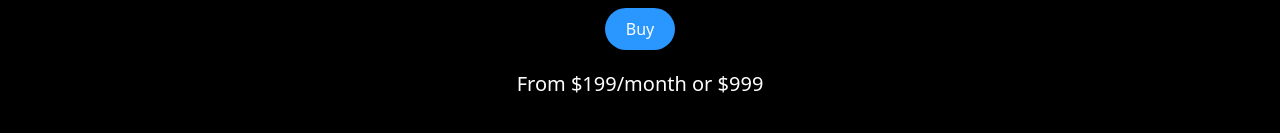
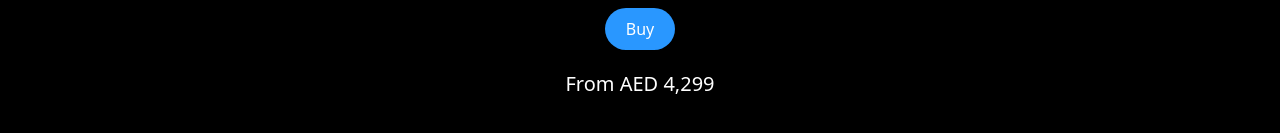
Before and after one commit to adityashibu/GSAP_Three-Scrapped, a React (Vite) app: page / in a window 1280 px wide. Shown: the part 671-804 px from the top of the page. Built offline with nearby package versions, Linux system fonts and the light colour scheme.

Commit message:
Updated hero content

```diff
--- a/src/components/Hero.jsx
+++ b/src/components/Hero.jsx
@@ -43,7 +43,7 @@ const Hero = () => {
                 className="flex flex-col items-center opacity-0 translate-y-20"
             >
                 <a href="#highlights" className="btn">Buy</a>
-                <p className="font-normal text-xl">From $199/month or $999</p>
+                <p className="font-normal text-xl">From AED 4,299</p>
             </div>
         </section>
     )
```
